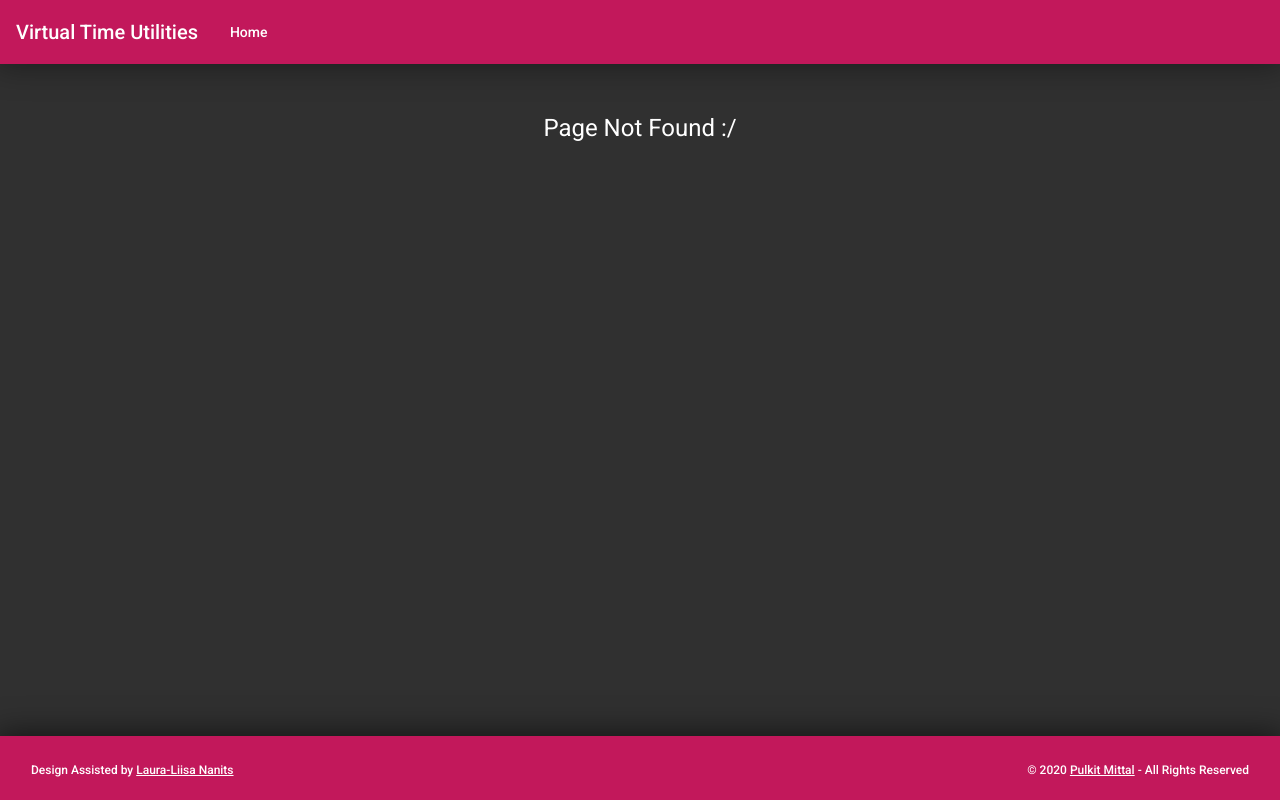
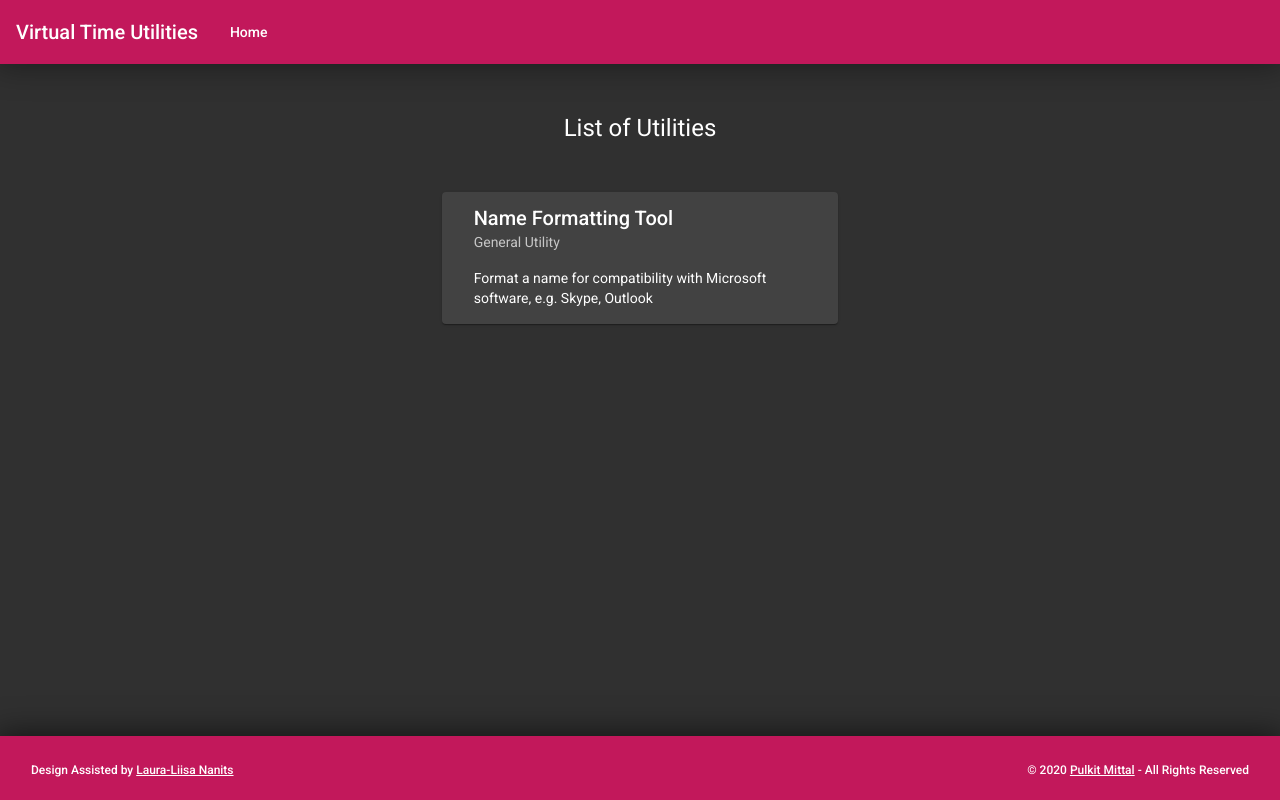
Before and after one commit to CoffeelessProgrammer/virtual-time-utilities, an Angular app: page /public/home in a window 1280 px wide. Before the commit this address had no page. Built offline with nearby package versions, Linux system fonts and the light colour scheme; what @ngx-loading-bar/router would draw is missing.

Commit message:
Created a home page which contains links to all utilities.

```diff
--- a/src/app/app-routing.module.ts
+++ b/src/app/app-routing.module.ts
@@ -2,6 +2,7 @@ import { NgModule } from '@angular/core';
 import { Routes, RouterModule } from '@angular/router';
 
 import { PublicMainComponent } from './public/public-main/public-main.component';
+import { HomeComponent } from './public/home/home.component';
 import { SpeedFactorComponent } from './public/speed-factor/speed-factor.component';
 import { FormatFullNameComponent } from './public/format-full-name/format-full-name.component';
 
@@ -15,6 +16,7 @@ const routes: Routes = [
     path: 'public', component: PublicMainComponent,
     children: [
       { path: '', redirectTo: 'format-name', pathMatch: 'full' },
+      { path: 'home', component: HomeComponent },
       { path: 'speed-factor', component: SpeedFactorComponent },
       { path: 'format-name', component: FormatFullNameComponent },
       { path: 'login', component: AccessRestrictedComponent },
--- a/src/app/core/material.module.ts
+++ b/src/app/core/material.module.ts
@@ -20,6 +20,8 @@ import { MatDatepickerModule } from '@angular/material/datepicker';
 /* -------------------------- Miscellaneous -------------------------- */
 import { MatTabsModule } from '@angular/material/tabs';
 import { MatIconModule } from '@angular/material/icon';
+import { MatCardModule } from '@angular/material/card';
+
 
 @NgModule({
   exports: [
@@ -27,7 +29,7 @@ import { MatIconModule } from '@angular/material/icon';
     MatTableModule, MatPaginatorModule,
     MatFormFieldModule, MatInputModule, MatSlideToggleModule,
     MatNativeDateModule, MatDatepickerModule,
-    MatTabsModule, MatIconModule
+    MatTabsModule, MatIconModule, MatCardModule
   ]
 })
 export class AngularMaterialModule { }
--- a/src/app/public/format-full-name/format-full-name.component.html
+++ b/src/app/public/format-full-name/format-full-name.component.html
@@ -2,7 +2,7 @@
 
     <div class="col-12 mb-1">
         <h1 class="text-center"><span>Full Name Formatter</span></h1>
-        <p class="text-center">Output Format: 'Last, First Middle, Sfx.'</p>
+        <p class="text-center">Input Format: 'First Middle Last Sfx.'</p>
     </div>
 
     <div class="col-12 col-sm-10 col-md-8 col-lg-6 mt-3 mb-5 text-center">
@@ -54,7 +54,7 @@
                             <mat-label>Enter List of Names</mat-label>
                             <textarea #namesList matInput
                                 rows="4" (blur)="formatMultipleNames(namesList.value)"
-                                placeholder="Enter each name on separate line, e.g.&#10;&#10;neil caffrey&#10;Peter Burke Jr."></textarea>
+                                placeholder="Enter each name on separate line, e.g.&#10;&#10;neil g caffrey&#10;Peter Burke Jr."></textarea>
                         </mat-form-field>
                     </div>
 
--- a/src/app/public/home/home.component.html
+++ b/src/app/public/home/home.component.html
@@ -1 +1,33 @@
-<p>home works!</p>
+<div class="row justify-content-center mt-5">
+
+    <div class="col">
+        <h1 class="text-center">List of Utilities</h1>
+    </div>
+
+    <div class="w-100 my-3"></div>
+
+    <ng-container *ngFor="let utility of utilities; let i=index">
+
+        <div class="col-10 col-md-6 col-lg-4">
+            <mat-card [routerLink]="utility.routePath">
+                <mat-card-header>
+                    <mat-card-title>{{utility.title}}</mat-card-title>
+                    <mat-card-subtitle>{{utility.category}}</mat-card-subtitle>
+                </mat-card-header>
+                <mat-card-content>
+                    <p class="pl-3">{{utility.description}}</p>
+                </mat-card-content>
+            </mat-card>
+        </div>
+
+        <div class="w-100 my-3 d-md-none"></div>
+
+        <div *ngIf="(i+1)%2 === 0" class="w-100 my-3 d-none d-md-block d-lg-none"></div>
+
+        <div *ngIf="(i+1)%3 === 0" class="w-100 my-3 d-none d-lg-block"></div>
+
+    </ng-container>
+
+    <div class="w-100 my-4"></div>
+
+</div>
--- a/src/app/public/home/home.component.ts
+++ b/src/app/public/home/home.component.ts
@@ -1,4 +1,7 @@
 import { Component, OnInit } from '@angular/core';
+
+// import * as utilitiesJSON from 'src/assets/public-utilities.json';
+import utilitiesJSON from 'src/assets/public-utilities.json';
 
 @Component({
   selector: 'app-home',
@@ -7,9 +10,17 @@ import { Component, OnInit } from '@angular/core';
 })
 export class HomeComponent implements OnInit {
 
+  utilities;
+
   constructor() { }
 
-  ngOnInit(): void {
+  ngOnInit() {
+    // this.utilities = utilitiesJSON["default"];
+    this.utilities = utilitiesJSON;
+  }
+
+  printToConsole(label: string, ...value) {
+    console.log(label, value);
   }
 
 }
--- a/src/app/public/layout/navigation-bar/navigation-bar.component.html
+++ b/src/app/public/layout/navigation-bar/navigation-bar.component.html
@@ -15,7 +15,7 @@
                 <!-- <a class="mr-3" mat-stroked-button [routerLink]="['speed-factor']">Speed Factor</a> -->
                 <!-- <a class="mr-3"  mat-stroked-button [routerLink]="['format-name']">Format Name</a> -->
                 <a mat-button class="mr-3"
-                    [routerLink]="['format-name']">Home</a>
+                    [routerLink]="['home']">Home</a>
             </div>
 
             <!-- Navbar right side -->
--- /dev/null
+++ b/src/assets/public-utilities.json
@@ -0,0 +1,8 @@
+[
+    {
+        "routePath": "/public/format-name",
+        "title": "Name Formatting Tool",
+        "category": "General Utility",
+        "description": "Format a name for compatibility with Microsoft software, e.g. Skype, Outlook"
+    }
+]
```
Also changed, not shown: src/assets/misc.txt (added).
